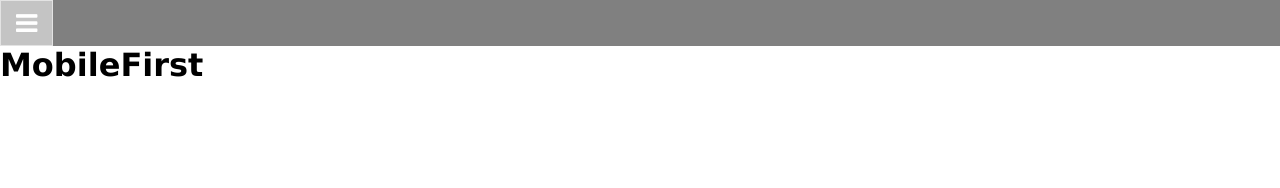
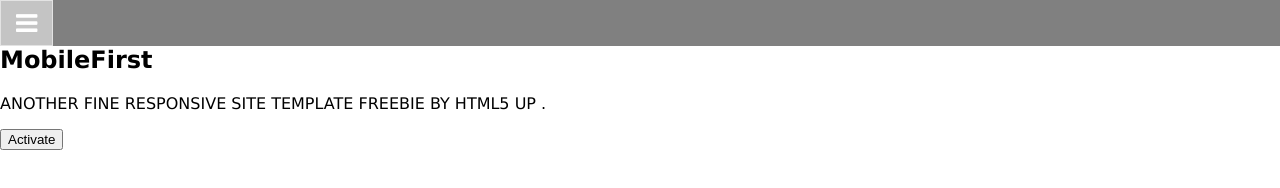
Before and after one commit to Simonasud/19_html_mobile_first_design, a plain HTML site: page index.html in a window 1280 px wide. Drawn offline with Linux system fonts and the light colour scheme.

Commit message:
html changes

```diff
--- a/index.html
+++ b/index.html
@@ -28,6 +28,14 @@
         <i class="fa fa-bars" aria-hidden="true"></i>
       </button>
     </header>
-    <h1>MobileFirst</h1>
+    <!-- hero section -->
+    <section class="hero">
+      <h1>MobileFirst</h1>
+      <p class="hero-text">
+        ANOTHER FINE RESPONSIVE SITE TEMPLATE FREEBIE BY
+        <a href="#">HTML5 UP</a> .
+      </p>
+      <button class="btn">Activate</button>
+    </section>
   </body>
 </html>
```
